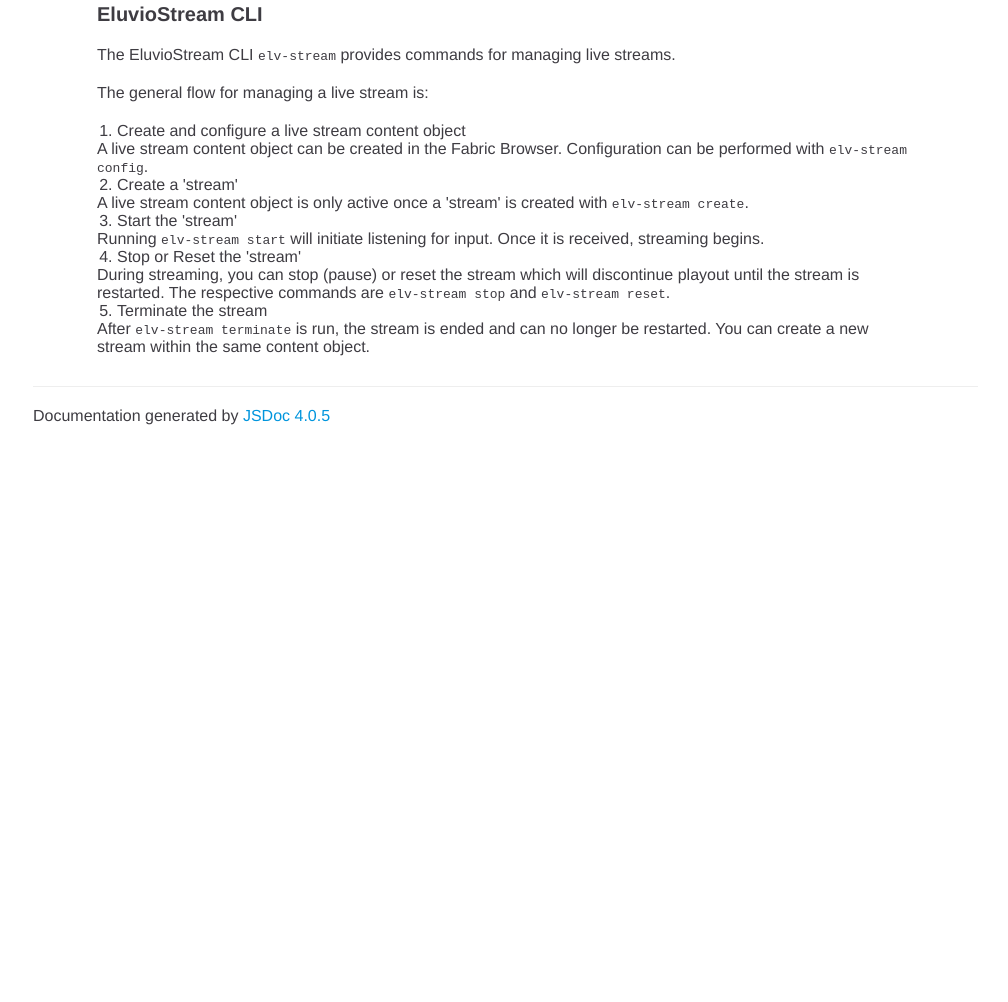
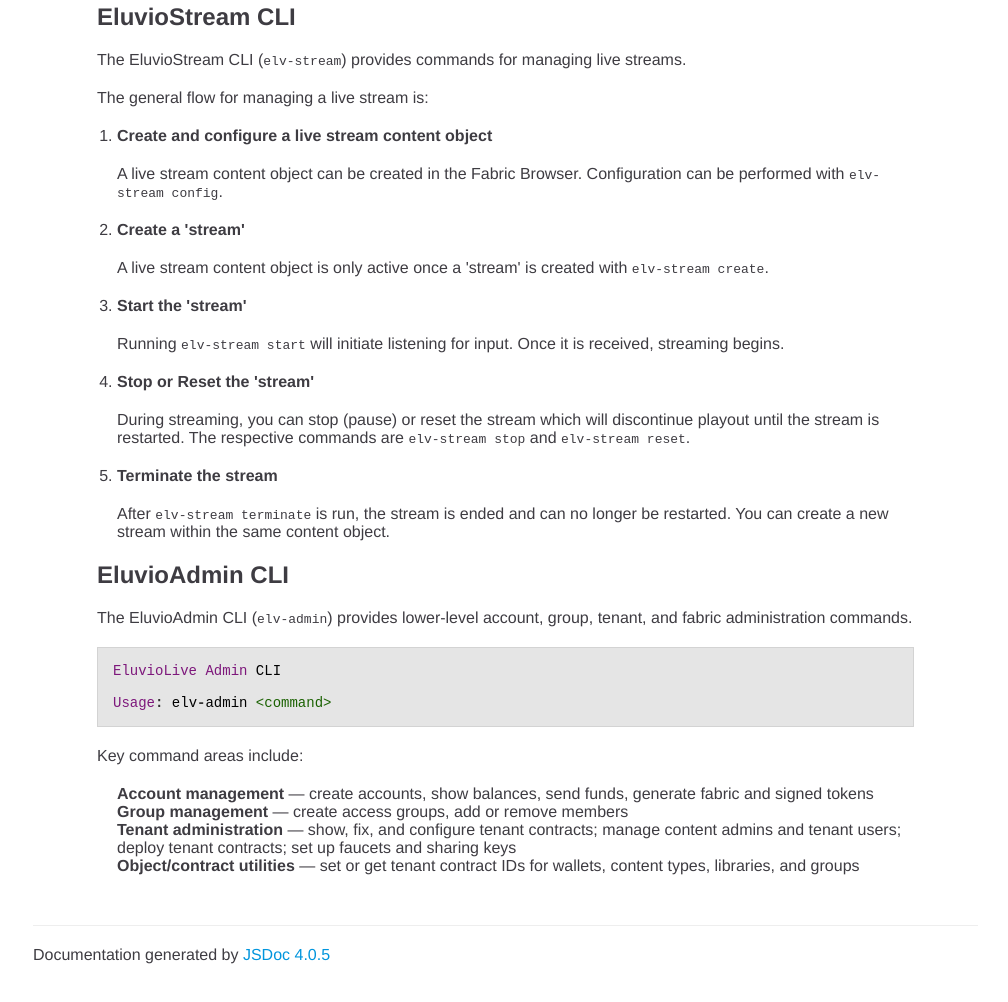
Before and after one commit to eluv-io/elv-live-js, a website: page docs/index.html in a window 1280 px wide. Shown: the part 4300-5302 px from the top of the page, without its empty margins (272-1280 px from the left). Before the commit the page ends 4775 px from the top, so only its background shows below. Drawn offline with Linux system fonts and the light colour scheme.

Commit message:
update docs from main (#243)

```diff
--- a/docs/index.html
+++ b/docs/index.html
@@ -187,29 +187,44 @@
 <p>All:</p>
 <pre class="prettyprint source"><code>./elv-live tenant_set_token_uri all itenKGHd3iedqtA39krJUPkBTCNoTeX 0x43842733179fa1c38560a44f1d9067677461c8ca https://host-76-74-28-227.contentfabric.io/s/demov3/q/hq__E4PqmoR2raU3eJe93nLPJ8DAuPtJ7jsRnA1MRkwXmifToqqQH9cN6sXkqFpGuHVHepneqYjTTc/meta/public/nft
 </code></pre>
-<h1>EluvioStream CLI</h1>
-<p>The EluvioStream CLI <code>elv-stream</code> provides commands for managing live streams.</p>
+<h2>EluvioStream CLI</h2>
+<p>The EluvioStream CLI (<code>elv-stream</code>) provides commands for managing live streams.</p>
 <p>The general flow for managing a live stream is:</p>
 <ol>
-<li>Create and configure a live stream content object</li>
+<li>
+<p><strong>Create and configure a live stream content object</strong></p>
+<p>A live stream content object can be created in the Fabric Browser. Configuration can be performed with <code>elv-stream config</code>.</p>
+</li>
+<li>
+<p><strong>Create a 'stream'</strong></p>
+<p>A live stream content object is only active once a 'stream' is created with <code>elv-stream create</code>.</p>
+</li>
+<li>
+<p><strong>Start the 'stream'</strong></p>
+<p>Running <code>elv-stream start</code> will initiate listening for input. Once it is received, streaming begins.</p>
+</li>
+<li>
+<p><strong>Stop or Reset the 'stream'</strong></p>
+<p>During streaming, you can stop (pause) or reset the stream which will discontinue playout until the stream is restarted. The respective commands are <code>elv-stream stop</code> and <code>elv-stream reset</code>.</p>
+</li>
+<li>
+<p><strong>Terminate the stream</strong></p>
+<p>After <code>elv-stream terminate</code> is run, the stream is ended and can no longer be restarted. You can create a new stream within the same content object.</p>
+</li>
 </ol>
-<p>A live stream content object can be created in the Fabric Browser. Configuration can be performed with <code>elv-stream config</code>.</p>
-<ol start="2">
-<li>Create a 'stream'</li>
-</ol>
-<p>A live stream content object is only active once a 'stream' is created with <code>elv-stream create</code>.</p>
-<ol start="3">
-<li>Start the 'stream'</li>
-</ol>
-<p>Running <code>elv-stream start</code> will initiate listening for input. Once it is received, streaming begins.</p>
-<ol start="4">
-<li>Stop or Reset the 'stream'</li>
-</ol>
-<p>During streaming, you can stop (pause) or reset the stream which will discontinue playout until the stream is restarted. The respective commands are <code>elv-stream stop</code> and <code>elv-stream reset</code>.</p>
-<ol start="5">
-<li>Terminate the stream</li>
-</ol>
-<p>After <code>elv-stream terminate</code> is run, the stream is ended and can no longer be restarted.  You can create a new stream within the same content object.</p>
+<h2>EluvioAdmin CLI</h2>
+<p>The EluvioAdmin CLI (<code>elv-admin</code>) provides lower-level account, group, tenant, and fabric administration commands.</p>
+<pre class="prettyprint source"><code>EluvioLive Admin CLI
+
+Usage: elv-admin &lt;command>
+</code></pre>
+<p>Key command areas include:</p>
+<ul>
+<li><strong>Account management</strong> — create accounts, show balances, send funds, generate fabric and signed tokens</li>
+<li><strong>Group management</strong> — create access groups, add or remove members</li>
+<li><strong>Tenant administration</strong> — show, fix, and configure tenant contracts; manage content admins and tenant users; deploy tenant contracts; set up faucets and sharing keys</li>
+<li><strong>Object/contract utilities</strong> — set or get tenant contract IDs for wallets, content types, libraries, and groups</li>
+</ul>
     </article>
   </section>
 
```
